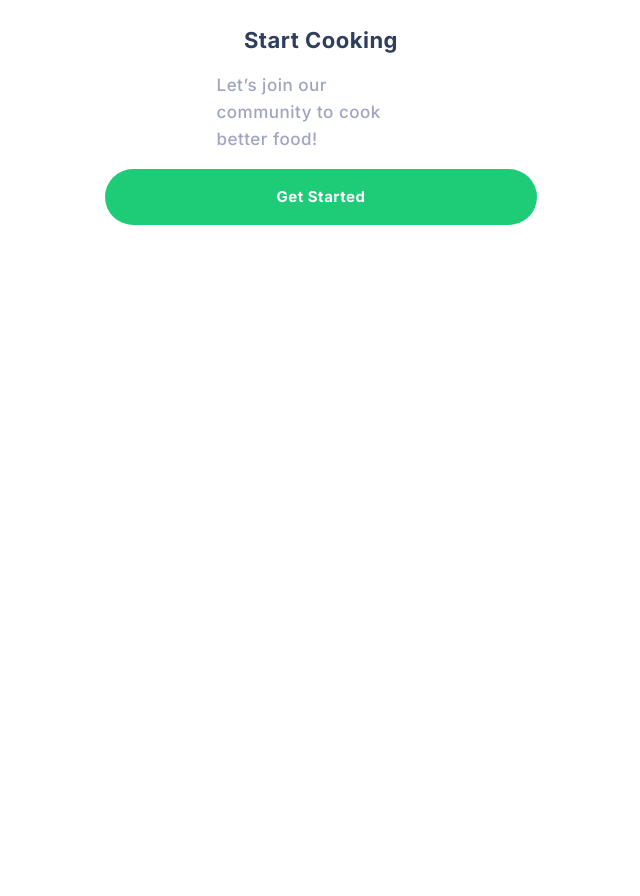
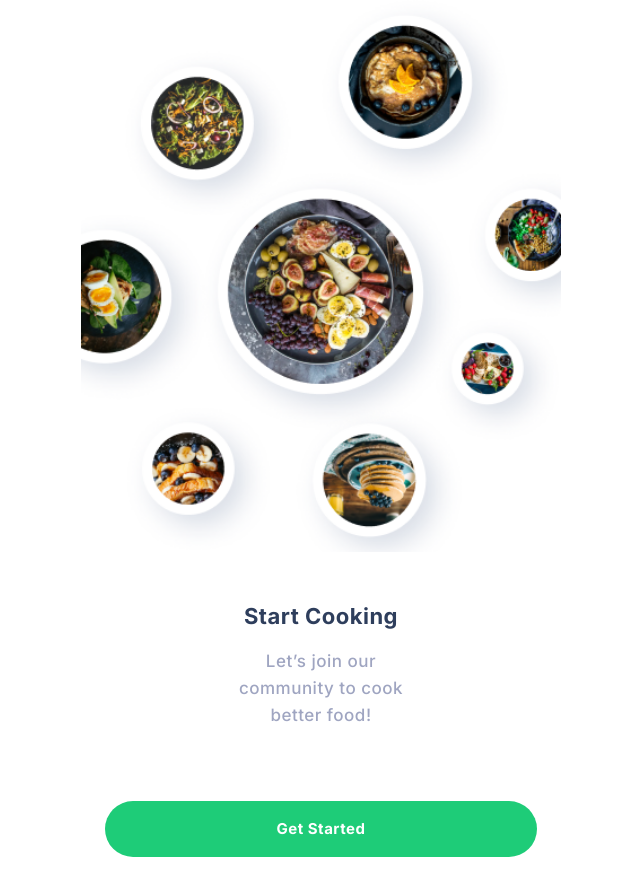
Before and after one commit to CodectiveOrg/recipes, a React (Vite) app: page /onboarding in a window 1280 px wide. Shown: the top 896 px of the page, without its empty margins (319-959 px from the left). Before the commit the page ends 800 px from the top, so only its background shows below. Built offline with nearby package versions, Linux system fonts and the light colour scheme.

Commit message:
[ADD] styles

```diff
--- a/src/pages/onboarding/onboarding.module.css
+++ b/src/pages/onboarding/onboarding.module.css
@@ -1,17 +1,34 @@
 .onboarding {
-  padding: 1.5rem;
-
   main {
     display: grid;
-    justify-items: center;
-    gap: 1rem;
+    grid-template-rows: auto 1fr;
 
-    p {
-      max-inline-size: 13.06rem;
+    img {
+      inline-size: 100%;
+      block-size: 100%;
+
+      object-fit: cover;
+    }
+
+    .writings {
+      display: grid;
+      justify-items: center;
+      gap: 1rem;
+
+      padding-inline: 1.5rem;
+
+      margin-block: 3rem 4.5rem;
+
+      p {
+        max-inline-size: 13.06rem;
+
+        text-align: center;
+      }
     }
 
     button {
-      justify-self: normal;
+      margin-inline: 1.5rem;
+      margin-block-end: 4.5rem;
     }
   }
 }
--- a/src/pages/onboarding/onboarding.page.tsx
+++ b/src/pages/onboarding/onboarding.page.tsx
@@ -1,4 +1,8 @@
 import type { ReactNode } from "react";
+
+import { useNavigate } from "react-router";
+
+import image from "@/assets/images/foods.png";
 
 import ButtonComponent from "@/components/button/button.component";
 import TypographyComponent from "@/components/typography/typography.component";
@@ -6,15 +10,26 @@ import TypographyComponent from "@/components/typography/typography.component";
 import styles from "./onboarding.module.css";
 
 export default function OnboardingPage(): ReactNode {
+  const navigate = useNavigate();
+
+  const handleGetStartedButtonClick = () => {
+    navigate("/login");
+  };
+
   return (
     <div className={styles.onboarding}>
       <header></header>
       <main>
-        <TypographyComponent variant="h1">Start Cooking</TypographyComponent>
-        <TypographyComponent p variant="p1" color="text-secondary">
-          Let’s join our community to cook better food!
-        </TypographyComponent>
-        <ButtonComponent>Get Started</ButtonComponent>
+        <img src={image} alt="" />
+        <div className={styles.writings}>
+          <TypographyComponent variant="h1">Start Cooking</TypographyComponent>
+          <TypographyComponent p variant="p1" color="text-secondary">
+            Let’s join our community to cook better food!
+          </TypographyComponent>
+        </div>
+        <ButtonComponent onClick={handleGetStartedButtonClick}>
+          Get Started
+        </ButtonComponent>
       </main>
     </div>
   );
```
Also changed, not shown: src/assets/images/foods.png (added).
